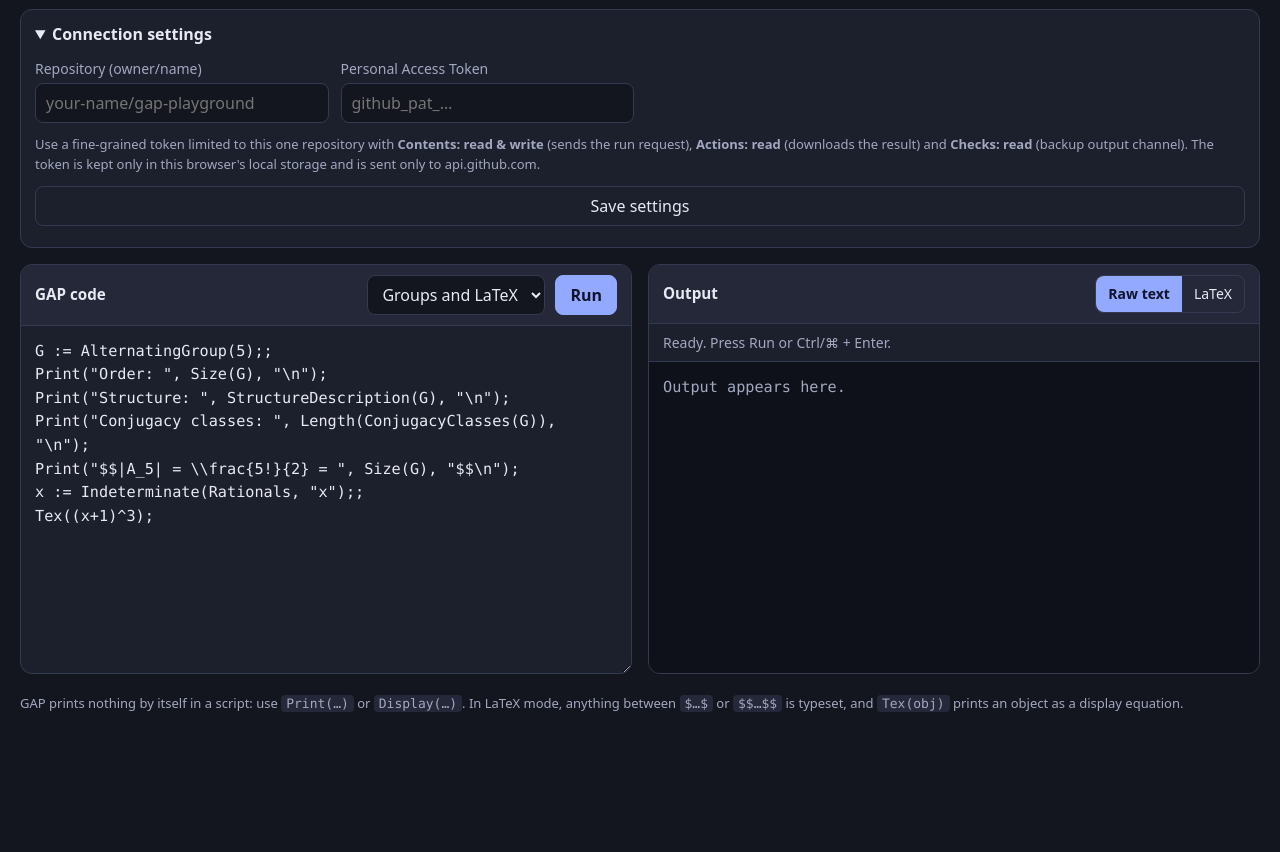
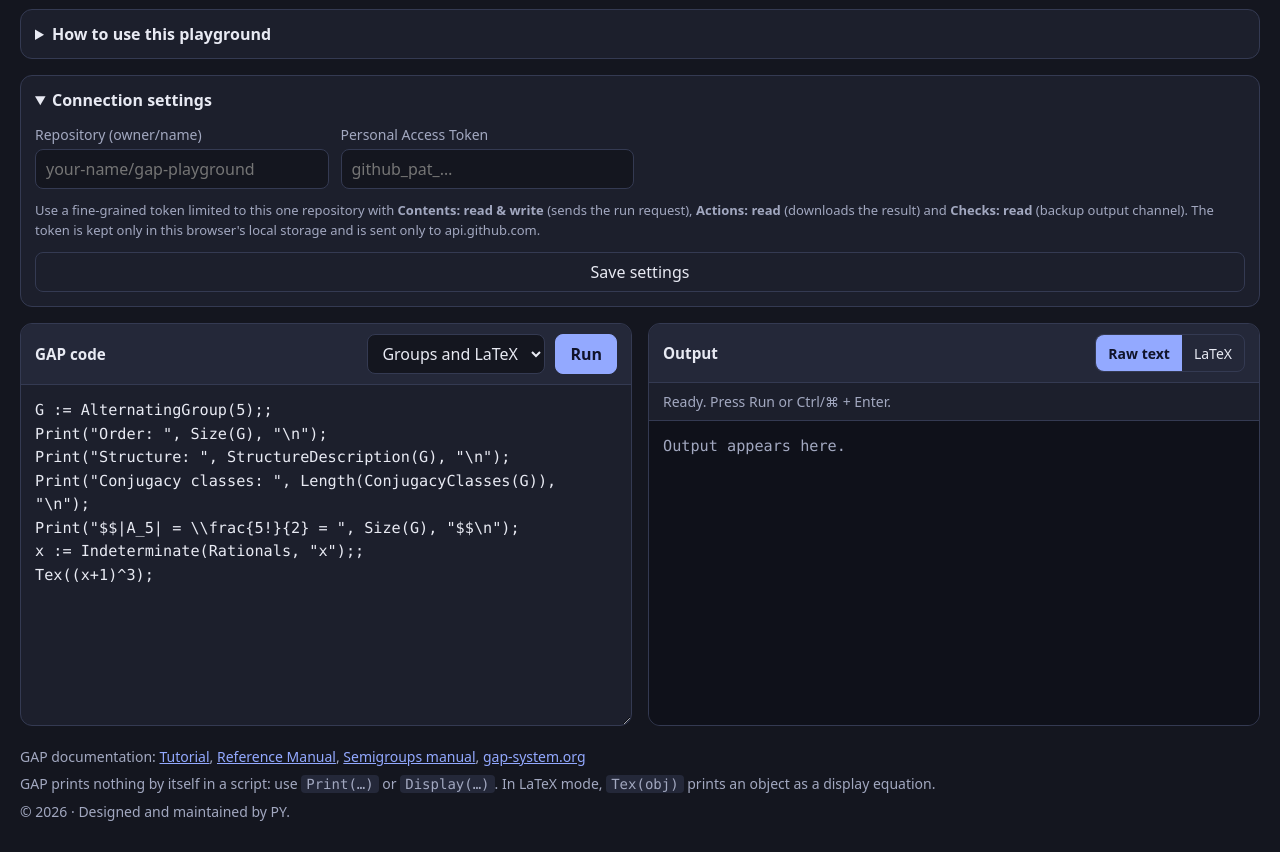
Before and after one commit to BentzStudio/gap-online, a plain HTML site: page index.html in a window 1280 px wide. Shown: the part 63-915 px from the top of the page. Before the commit the page ends 800 px from the top, so only its background shows below. Drawn offline with nearby package versions, Linux system fonts and the light colour scheme.

Commit message:
Update index.html to include GAP docs, website year, credit, and playground user instructions

```diff
--- a/index.html
+++ b/index.html
@@ -55,7 +55,9 @@
   .settings div { display: grid; gap: 4px; }
   .settings .wide { grid-column: 1 / -1; }
   .hint { font-size: .8125rem; color: var(--muted); margin: 0; }
-  footer { padding-bottom: 24px; font-size: .8125rem; color: var(--muted); }
+  footer { padding-bottom: 24px; font-size: .875rem; color: var(--muted); }
+  footer p { margin: 0 0 6px; }
+  a { color: var(--accent); }
   code { font-family: var(--mono); background: var(--panel-2); padding: 1px 5px; border-radius: 4px; }
   @media (min-width: 960px) { main { grid-template-columns: 1fr 1fr; } details { grid-column: 1 / -1; } }
   @media (prefers-reduced-motion: no-preference) { button { transition: filter .15s, border-color .15s; } }
@@ -68,6 +70,22 @@
 </header>
 
 <main>
+  <details id="help">
+    <summary>How to use this playground</summary>
+    <div class="settings">
+      <p class="hint wide" style="font-size:.95rem;color:var(--text)">
+        Type GAP code on the left and press <strong>Run</strong> (or Ctrl/⌘ + Enter). Your code runs on a fresh
+        GitHub machine with the full GAP bundle, and the result appears on the right, usually within a minute.
+        A run that has to wait for a machine can take a little longer.
+      </p>
+      <p class="hint wide" style="font-size:.95rem;color:var(--text)">
+        GAP shows only what you print, so use <code>Print(…)</code> or <code>Display(…)</code>.
+        Load packages with <code>LoadPackage("semigroups");</code>. Runs stop after 120 seconds.
+        Choose <strong>LaTeX</strong> above the output to typeset any maths written between <code>$…$</code> or <code>$$…$$</code>.
+      </p>
+    </div>
+  </details>
+
   <details id="settings">
     <summary>Connection settings</summary>
     <div class="settings">
@@ -113,9 +131,16 @@
 </main>
 
 <footer>
-  GAP prints nothing by itself in a script: use <code>Print(…)</code> or <code>Display(…)</code>.
-  In LaTeX mode, anything between <code>$…$</code> or <code>$$…$$</code> is typeset, and
-  <code>Tex(obj)</code> prints an object as a display equation.
+  <p>
+    GAP documentation:
+    <a href="https://docs.gap-system.org/doc/tut/chap0_mj.html" target="_blank" rel="noopener">Tutorial</a>,
+    <a href="https://docs.gap-system.org/doc/ref/chap0_mj.html" target="_blank" rel="noopener">Reference Manual</a>,
+    <a href="https://docs.gap-system.org/pkg/semigroups/doc/chap0.html" target="_blank" rel="noopener">Semigroups manual</a>,
+    <a href="https://www.gap-system.org/" target="_blank" rel="noopener">gap-system.org</a>
+  </p>
+  <p>GAP prints nothing by itself in a script: use <code>Print(…)</code> or <code>Display(…)</code>.
+  In LaTeX mode, <code>Tex(obj)</code> prints an object as a display equation.</p>
+  <p>&copy; <span id="year">2026</span> &middot; Designed and maintained by PY.</p>
 </footer>
 
 <script src="https://cdnjs.cloudflare.com/ajax/libs/KaTeX/0.16.9/katex.min.js"></script>
@@ -284,6 +309,7 @@ async function run() {
     busy = false; $("run").disabled = false;
   }
 }
+$("year").textContent = new Date().getFullYear();
 $("run").onclick = run;
 document.addEventListener("keydown", e => { if ((e.ctrlKey || e.metaKey) && e.key === "Enter") { e.preventDefault(); run(); } });
 </script>
```
